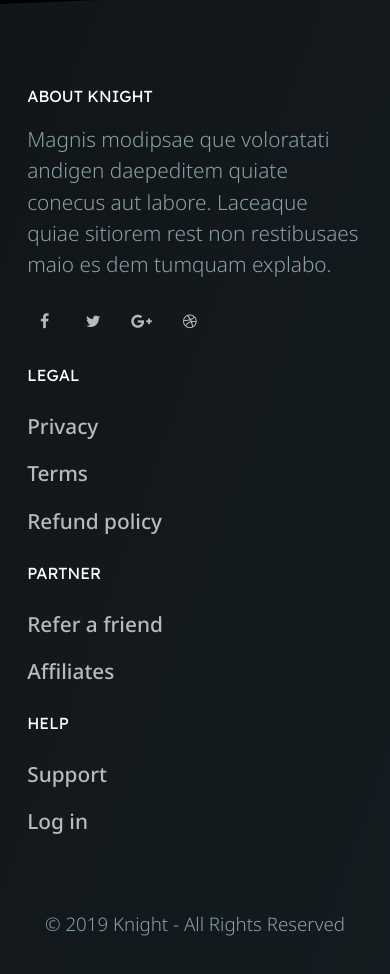
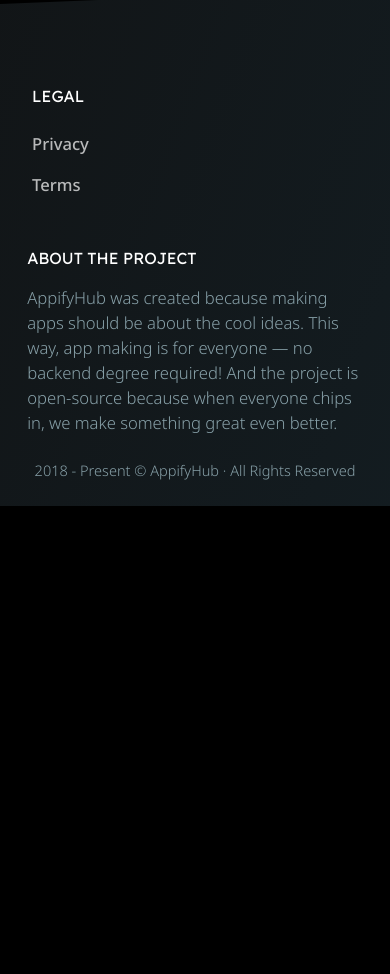
Before and after one commit to appifyhub/landing, a plain HTML site: page index.html in a window 390 px wide. Shown: the part 6800-7774 px from the top of the page. After the commit the page ends 7306 px from the top, so only its background shows below. Drawn offline with nearby package versions, Linux system fonts and the light colour scheme.

Commit message:
Update footer content

```diff
--- a/css/layout.css
+++ b/css/layout.css
@@ -660,6 +660,10 @@
   margin-left: 0.5rem !important;
 }
 
+.ml-4 {
+  margin-left: 2rem !important;
+}
+
 .mt-4 {
   margin-top: 1.5rem !important;
 }
--- a/css/styles.css
+++ b/css/styles.css
@@ -804,12 +804,16 @@
   border-color: black;
 }
 
-.small-xl {
-  font-size: 90%;
+.smaller {
+  font-size: 70%;
+}
+
+.smaller-less {
+  font-size: 80%;
 }
 
 .font-weight-medium {
-  font-weight: 600;
+  font-weight: 400;
 }
 
 .btn.btn-info {
--- a/index.html
+++ b/index.html
@@ -300,54 +300,28 @@
     </section>
 
     <!-- Footer -->
-    <footer class="py-6 bg-dark section-angle top-right">
+    <footer class="pt-6 pb-4 bg-dark section-angle top-right">
         <div class="container">
             <div class="row">
-                <div class="col-sm-5 mr-auto">
-                    <h5>About Knight</h5>
-                    <p class="text-muted">Magnis modipsae que voloratati andigen daepeditem quiate conecus aut labore.
-                        Laceaque quiae sitiorem rest non restibusaes maio es dem tumquam explabo.</p>
-                    <ul class="list-inline social social-sm">
-                        <li class="list-inline-item">
-                            <a href=""><i class="fa fa-facebook"></i></a>
-                        </li>
-                        <li class="list-inline-item">
-                            <a href=""><i class="fa fa-twitter"></i></a>
-                        </li>
-                        <li class="list-inline-item">
-                            <a href=""><i class="fa fa-google-plus"></i></a>
-                        </li>
-                        <li class="list-inline-item">
-                            <a href=""><i class="fa fa-dribbble"></i></a>
-                        </li>
+                <div class="col-md-2 mr-auto ml-4 mb-4">
+                    <h5>Legal</h5>
+                    <ul class="list-unstyled smaller-less">
+                        <li><a href="#">Privacy</a></li>
+                        <li><a href="#">Terms</a></li>
                     </ul>
                 </div>
-                <div class="col-sm-2">
-                    <h5>Legal</h5>
-                    <ul class="list-unstyled">
-                        <li><a href="#">Privacy</a></li>
-                        <li><a href="#">Terms</a></li>
-                        <li><a href="#">Refund policy</a></li>
-                    </ul>
-                </div>
-                <div class="col-sm-2">
-                    <h5>Partner</h5>
-                    <ul class="list-unstyled">
-                        <li><a href="#">Refer a friend</a></li>
-                        <li><a href="#">Affiliates</a></li>
-                    </ul>
-                </div>
-                <div class="col-sm-2">
-                    <h5>Help</h5>
-                    <ul class="list-unstyled">
-                        <li><a href="#">Support</a></li>
-                        <li><a href="#">Log in</a></li>
-                    </ul>
+                <div class="col-md-10">
+                    <h5>About the Project</h5>
+                    <p class="text-muted smaller-less">
+                        AppifyHub was created because making apps should be about the cool ideas.
+                        This way, app making is for everyone — no backend degree required! And the project is
+                        open-source because when everyone chips in, we make something great even better.
+                    </p>
                 </div>
             </div>
-            <div class="row mt-5">
-                <div class="col-12 text-muted text-center small-xl">
-                    &copy; 2019 Knight - All Rights Reserved
+            <div class="row mt-2">
+                <div class="col-12 text-muted text-center smaller">
+                    2018 - Present © AppifyHub · All Rights Reserved
                 </div>
             </div>
         </div>
```
